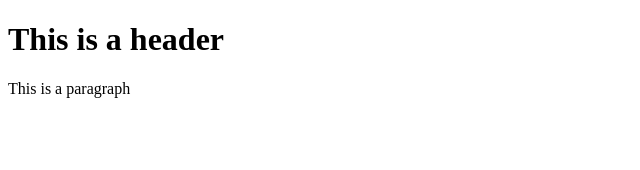
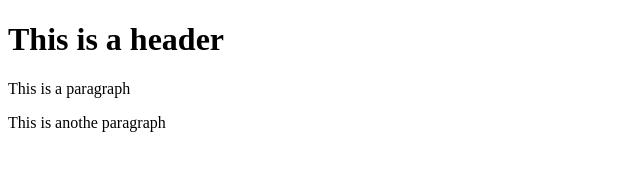
Before and after one commit to Apocadipstk/git-test, a plain HTML site: page index.html in a window 1280 px wide. Shown: the whole page, without its empty margins (0-640 px from the left). Drawn offline with Linux system fonts and the light colour scheme.

Commit message:
Third commit

```diff
--- a/index.html
+++ b/index.html
@@ -3,5 +3,6 @@
     <body>
         <h1>This is a header</h1>
         <p>This is a paragraph</p>
+        <p>This is anothe paragraph</p>
     </body>
 </html>
```
